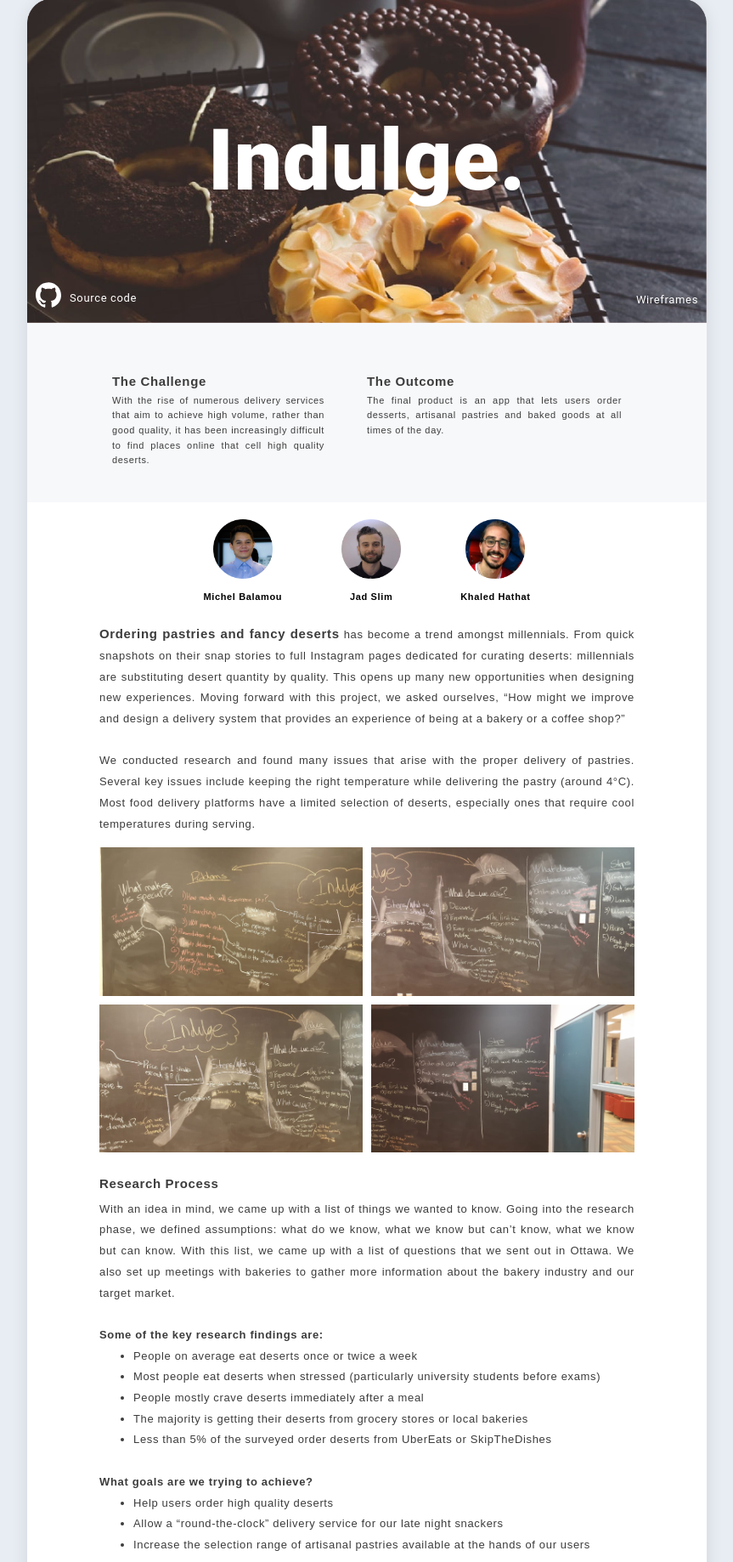
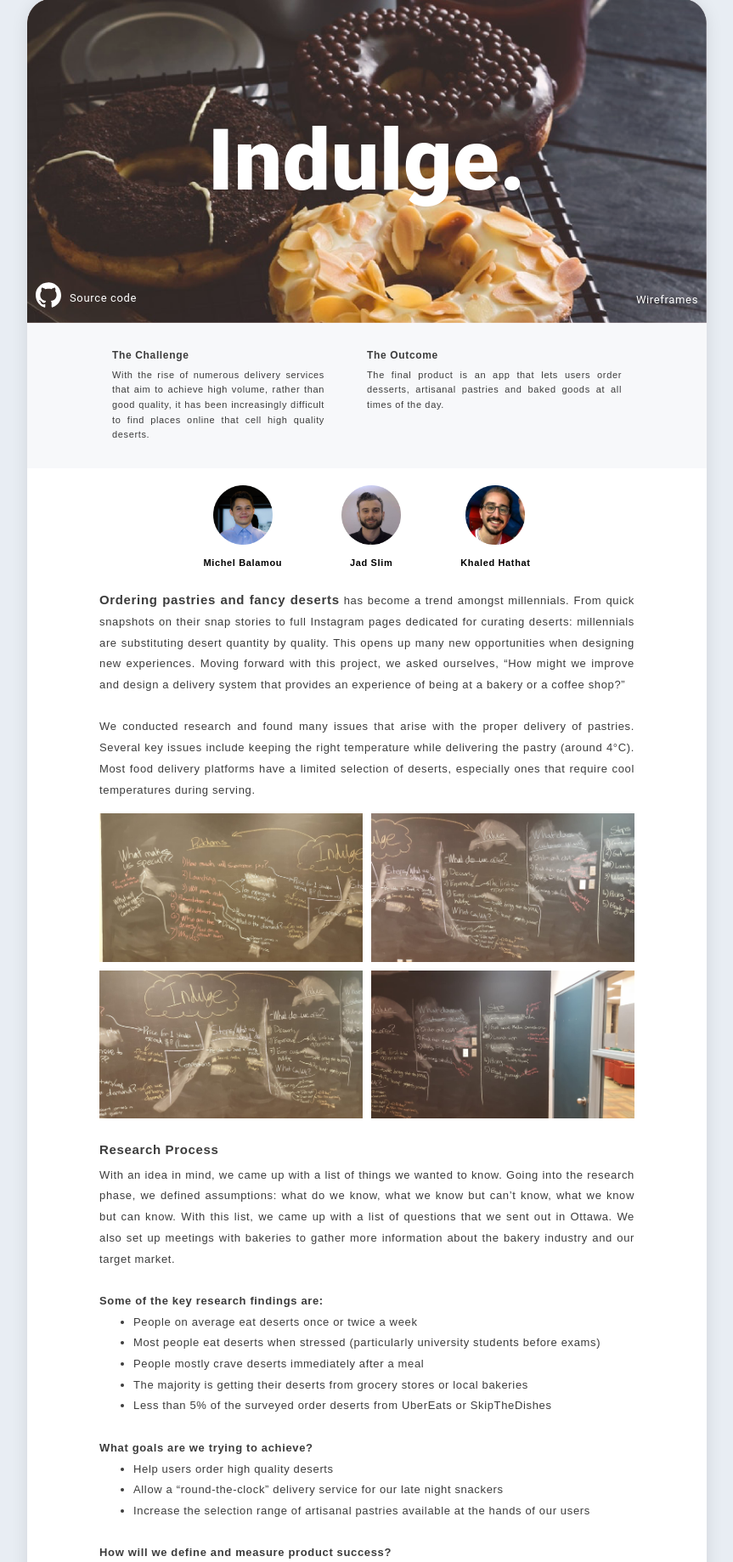
Before and after one commit to balamou/balamou.com, a PHP site: page /index.html in a window 1280 px wide. Shown: the part 101-1939 px from the top of the page at 85% size, without its empty margins (208-1071 px from the left). Run offline with PHP 8.4, Linux system fonts and the light colour scheme; some web fonts are replaced.

Commit message:
Removed @1x images. Added tool kit list. Fixed summary padding.

```diff
--- a/css/main.css
+++ b/css/main.css
@@ -95,20 +95,25 @@
 /* MINI SUMMARY */
 .mini-summary {
   font-size: 11px;
-  padding: 40px 100px;
+  padding: 30px 100px;
   display: block;
 
   background-color: #F7F8FA;
   line-height: 1.6em;
 }
 
-.main {
+.mini-summary header {
+  font-size: 12px;
+  margin-top: 0px;
+}
+
+.challenge {
   width: 50%;
   float: left;
   padding-right: 50px;
 }
 
-.side {
+.outcome {
   padding-bottom: 20px;
 }
 
@@ -179,7 +184,7 @@
 }
 
 /* Content */
-.intro, .research, .user-segmentation {
+.intro, .research, .user-segmentation, .tool-kit {
    margin: 0px 85px;
 }
 
--- a/index.html
+++ b/index.html
@@ -32,14 +32,14 @@
 
       <!-- Mini summary -->
       <div class="mini-summary">
-      <div class="main">
+      <div class="challenge">
         <header>The Challenge</header>
         <p>With the rise of numerous delivery services that aim
         to achieve high volume, rather than good quality, it
         has been increasingly difficult to find places online
         that cell high quality deserts.</p></div>
 
-        <div class="side">
+      <div class="outcome">
         <header>The Outcome</header>
         <p>The final product is an app that lets users order
         desserts, artisanal pastries and baked goods at
@@ -155,6 +155,20 @@
     <!-- /User segmentation -->
 
 
+    <!-- Tool kit -->
+    <div class="tool-kit">
+      <header>Toolkit</header>
+      <img src="images/tools@2x.png"/>
+      <p>
+        We decided to create an iOS app for this project. Thus, Swift was used to make the front end of the app and Firebase for the backend.
+        A simple MVC architecture has been chosen because of the architectural simplicity of the app. The storyboard was avoided since it often
+        resulted in merging conflicts when working on Github, so all views are created programmatically with auto layout. Zeplin came to the
+        rescue when creating programmatic constraints.
+        </br></br>
+        Additional libraries we used was Kingfisher for cashing images, Google Address Autocomplete API and Stripe for payment.
+      </p>
+    </div>
+
   </div>
   </body>
 </html>
```
Also changed, not shown: images/bakery.png (deleted), images/github.png (deleted), images/github@2x.png (deleted), images/jad_slim.png (deleted), images/khaled.png (deleted), images/michel.png (deleted), images/tools@2x.png (added).
